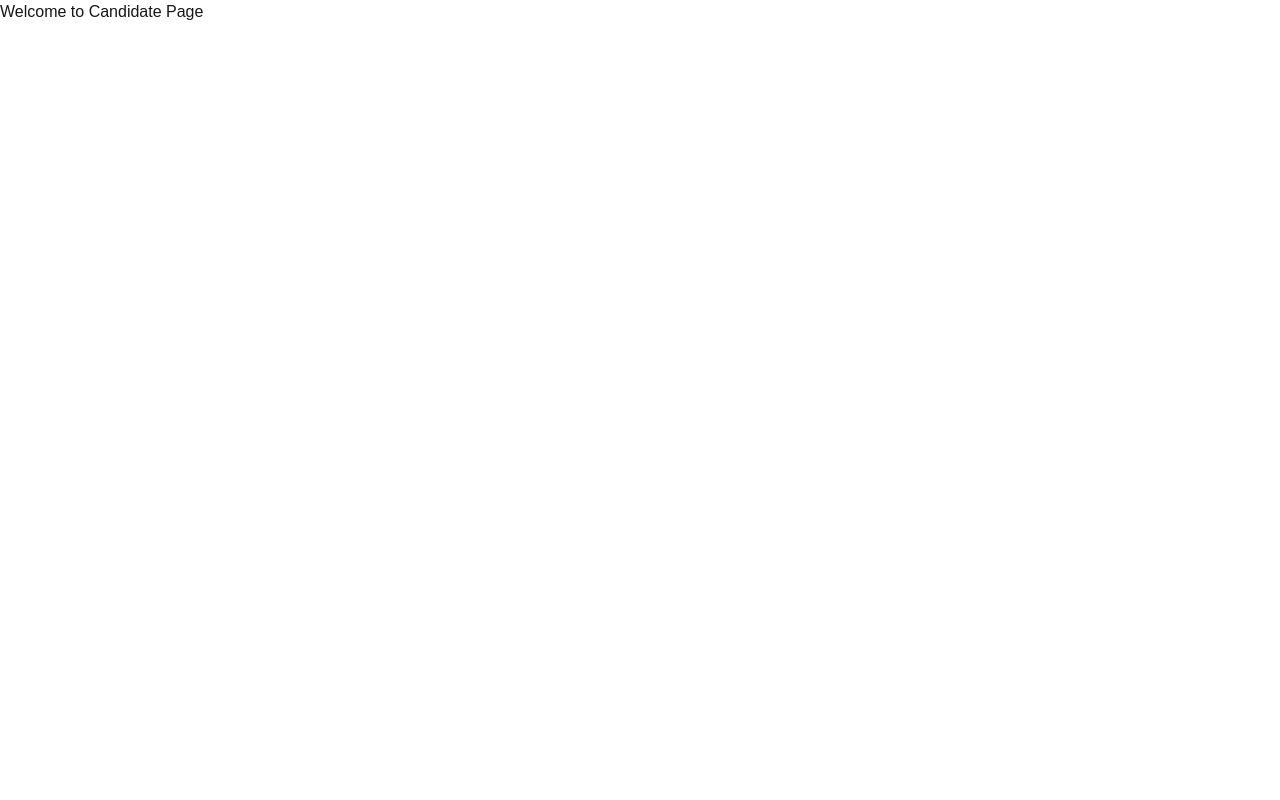
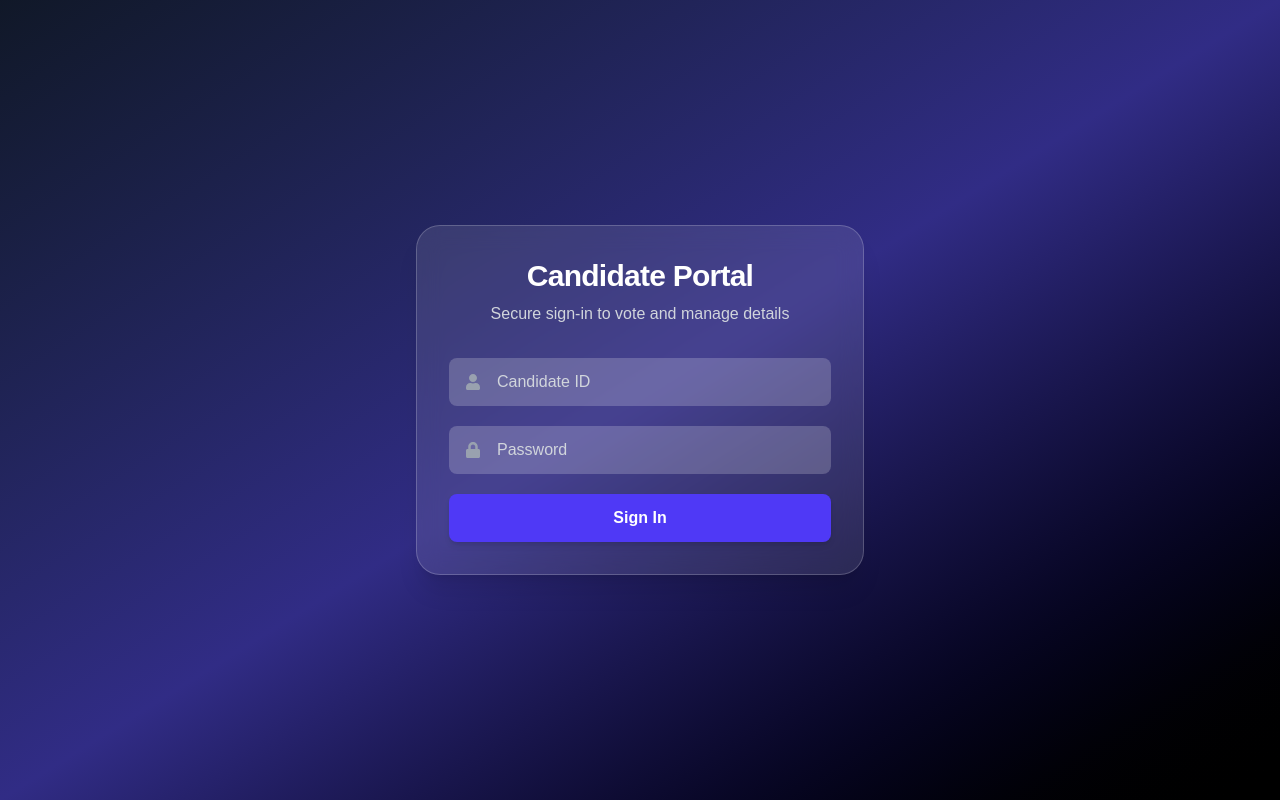
Before and after one commit to chemist-god/trust-vote, a Next.js app: page /candidate in a window 1280 px wide. Built offline with nearby package versions, Linux system fonts and the light colour scheme.

Commit message:
Candidate singIn

```diff
--- a/app/candidate/page.tsx
+++ b/app/candidate/page.tsx
@@ -1,9 +1,11 @@
+
+import SignInCandidate from '@/components/Signin-Candidate'
 import React from 'react'
 
 const page = () => {
   return (
     <div>
-      Welcome to Candidate Page
+      <SignInCandidate />
     </div>
   )
 }
--- a/components/SignIn.tsx
+++ b/components/SignIn.tsx
@@ -52,6 +52,7 @@ const SignIn: React.FC = () => {
               value={password}
               onChange={(e) => setPassword(e.target.value)}
               disabled={loading}
+              required
               className="w-full py-3 pl-12 pr-4 rounded-lg bg-white/20 text-white placeholder-gray-300 focus:outline-none focus:ring-2 focus:ring-blue-500 transition"
             />
           </div>
--- /dev/null
+++ b/components/Signin-Candidate.tsx
@@ -0,0 +1,81 @@
+"use client";
+import React, { useState } from "react";
+import { FaUser, FaLock } from "react-icons/fa";
+
+const SignInCandidate: React.FC = () => {
+  const [candidateId, setCandidateId] = useState("");
+  const [password, setPassword] = useState("");
+  const [loading, setLoading] = useState(false);
+
+  const handleSignIn = async (e: React.FormEvent) => {
+    e.preventDefault();
+
+    if (!candidateId.trim()) {
+      alert("Candidate ID cannot be empty");
+      return;
+    }
+
+    setLoading(true);
+
+    setTimeout(() => {
+      console.log("Signed in with:", { candidateId, password });
+      setCandidateId("");
+      setPassword("");
+      setLoading(false);
+    }, 1500);
+  };
+
+  return (
+    <div className="flex items-center justify-center min-h-screen bg-gradient-to-br from-gray-900 via-indigo-900 to-black px-4">
+      <div className="w-full max-w-md p-8 rounded-3xl shadow-xl border border-white/20 bg-white/10 backdrop-blur-md transition-all duration-300 ease-in-out hover:shadow-blue-700/50 hover:scale-[1.01]">
+        <h2 className="text-3xl font-bold text-white text-center mb-2 tracking-tight">
+          Candidate Portal
+        </h2>
+        <p className="text-center text-gray-300 mb-8">
+          Secure sign-in to vote and manage details
+        </p>
+
+        <form onSubmit={handleSignIn} className="space-y-5">
+          <div className="relative">
+            <FaUser className="absolute left-4 top-1/2 transform -translate-y-1/2 text-gray-400" />
+            <input
+              type="number"
+              placeholder="Candidate ID"
+              value={candidateId}
+              onChange={(e) => setCandidateId(e.target.value)}
+              disabled={loading}
+              className="w-full py-3 pl-12 pr-4 rounded-lg bg-white/20 text-white placeholder-gray-300 focus:outline-none focus:ring-2 focus:ring-indigo-500 transition"
+            />
+          </div>
+
+          <div className="relative">
+            <FaLock className="absolute left-4 top-1/2 transform -translate-y-1/2 text-gray-400" />
+            <input
+              type="password"
+              placeholder="Password"
+              value={password}
+              onChange={(e) => setPassword(e.target.value)}
+              disabled={loading}
+              required
+              className="w-full py-3 pl-12 pr-4 rounded-lg bg-white/20 text-white placeholder-gray-300 focus:outline-none focus:ring-2 focus:ring-indigo-500 transition"
+            />
+          </div>
+
+          <button
+            type="submit"
+            disabled={loading}
+            className={`w-full py-3 rounded-lg font-semibold text-white transition-all duration-300 ${
+              loading
+                ? "bg-indigo-400 cursor-not-allowed"
+                : "bg-indigo-600 hover:bg-indigo-700 shadow-md hover:shadow-indigo-500/50"
+            }`}
+          >
+            {loading ? "Signing in..." : "Sign In"}
+          </button>
+        </form>
+      </div>
+    </div>
+  );
+};
+
+export default SignInCandidate;
```
